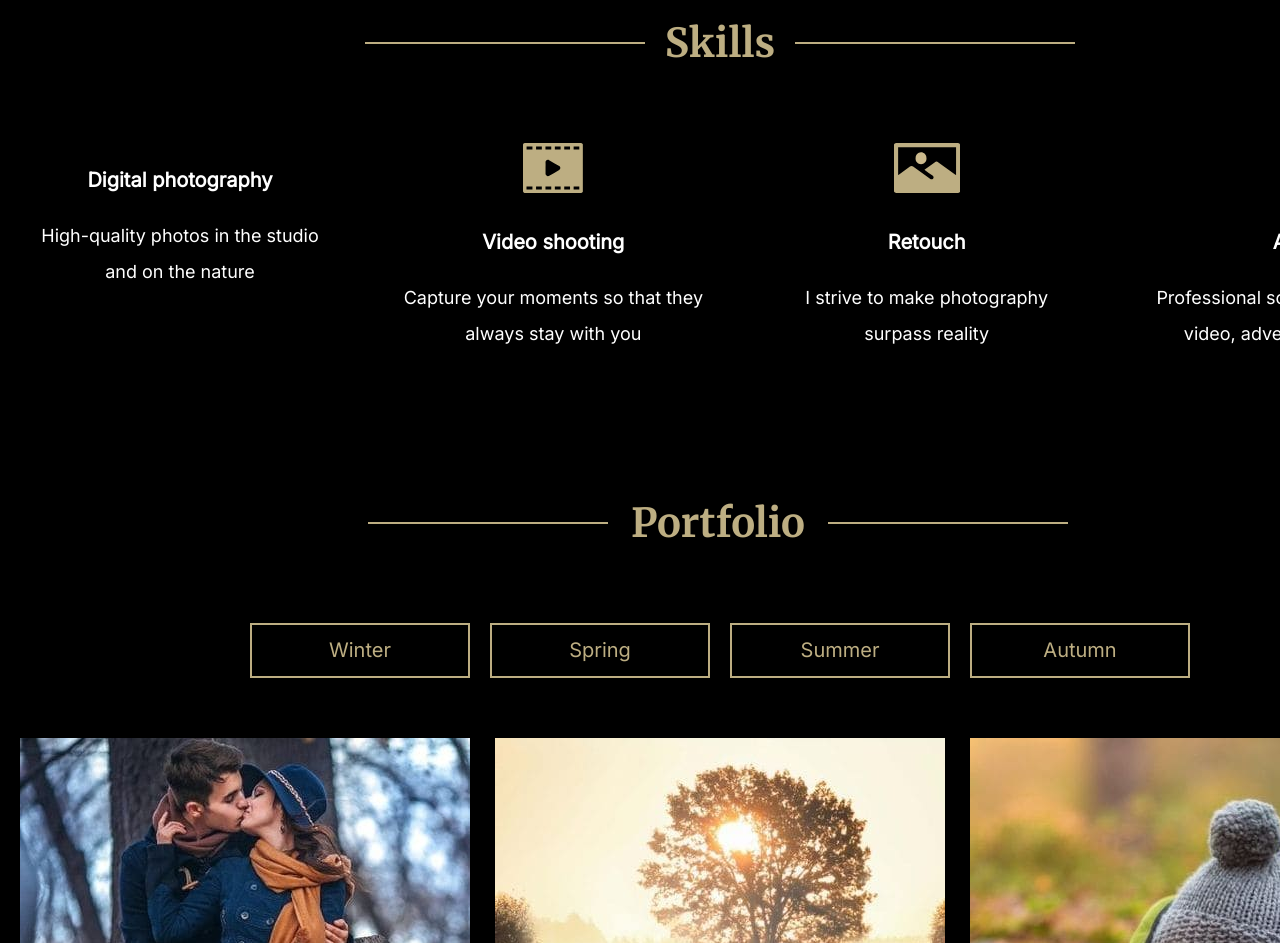
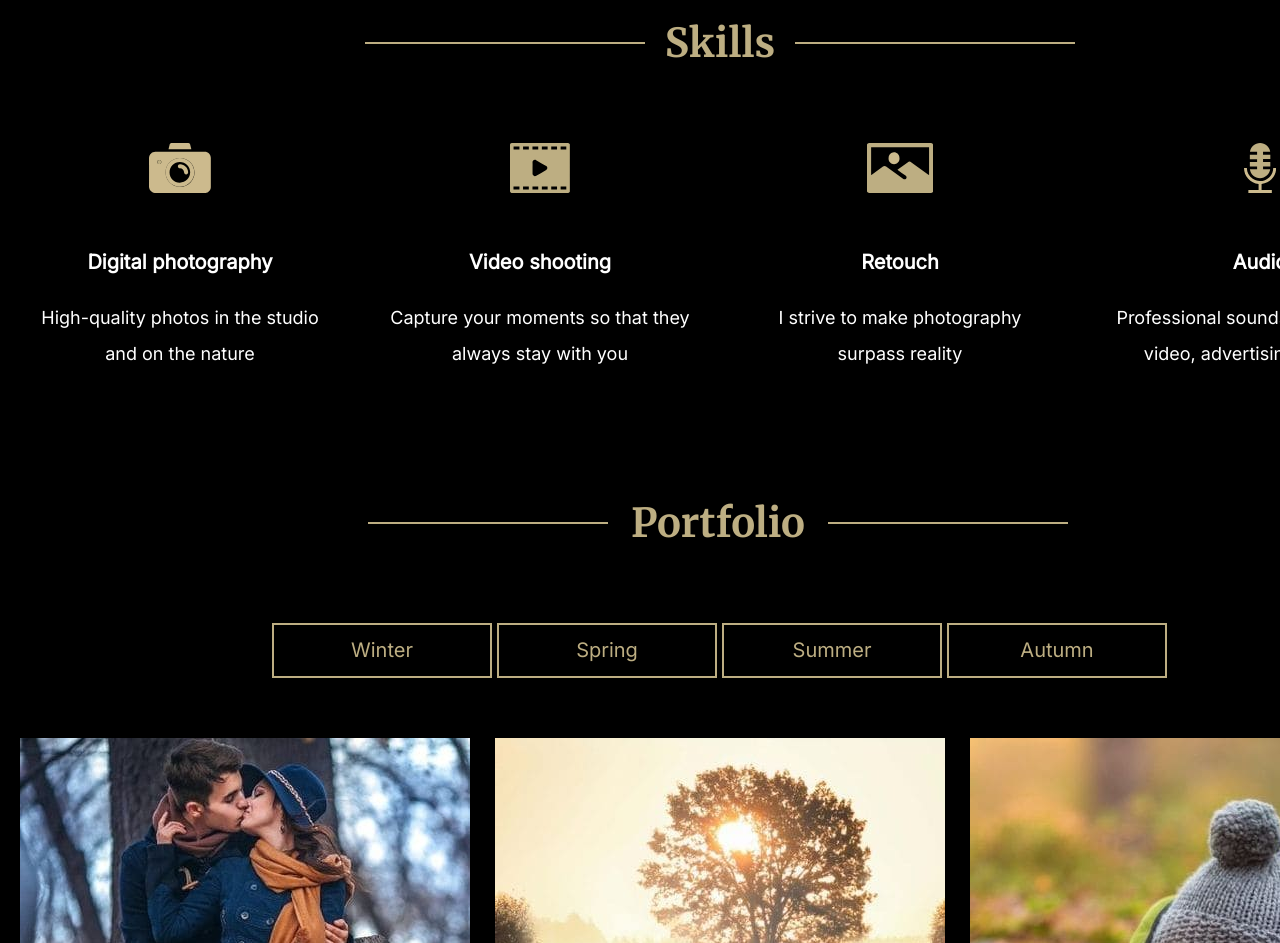
Before and after one commit to dimashuma/rsschool-cv-stage0, a plain HTML site: page portfolio/index.html in a window 1280 px wide. Shown: the part 1028-1971 px from the top of the page. Drawn offline with Linux system fonts and the light colour scheme; files whose address does not match are found by name; a web font is replaced by a local one.

Commit message:
init: added files

```diff
--- a/portfolio/css/style.css
+++ b/portfolio/css/style.css
@@ -168,7 +168,6 @@ header {
 .skills-item {
     width: 1440px;
     display: flex;
-    justify-content: space-between;
     flex-wrap: wrap;
     margin-top: 60px;
 }
@@ -185,6 +184,7 @@ header {
     line-height: 36px;
     text-align: center;
     background-position: center top;
+    margin-right: 50px;
 }
 
 .skill-item1:nth-child(1) {
@@ -200,6 +200,7 @@ header {
     font-size: 20px;
     line-height: 40px;
     text-align: center;
+    padding-top: 20px;
 }
 
 .portfolio {
@@ -231,16 +232,16 @@ header {
 
 .portfolio-btns {
     display: flex;
-    justify-content: center;
     align-items: center;
     margin-top: 60px;
     color: #BDAE82;
     cursor: pointer;
-    gap: 10px;
+    gap: 5px;
+    margin-left: 252px;
 }
 
 .portfolio-btns1 {
-    margin: 0px 5px;
+
     border: 2px solid #BDAE82;
     width: 220px;
     height: 55px;
--- a/portfolio/index.html
+++ b/portfolio/index.html
@@ -44,7 +44,7 @@
             <div class ="skills-title"></div>
         </section>
         <section class="skills-item">
-            <div class="skills-item1">
+            <div class="skills-item1"> <img src="img/camera 1.svg" alt ="video">
             <h2>Digital photography</h2>
             <p>High-quality photos in the studio and on the nature</p>
             </div>
```
